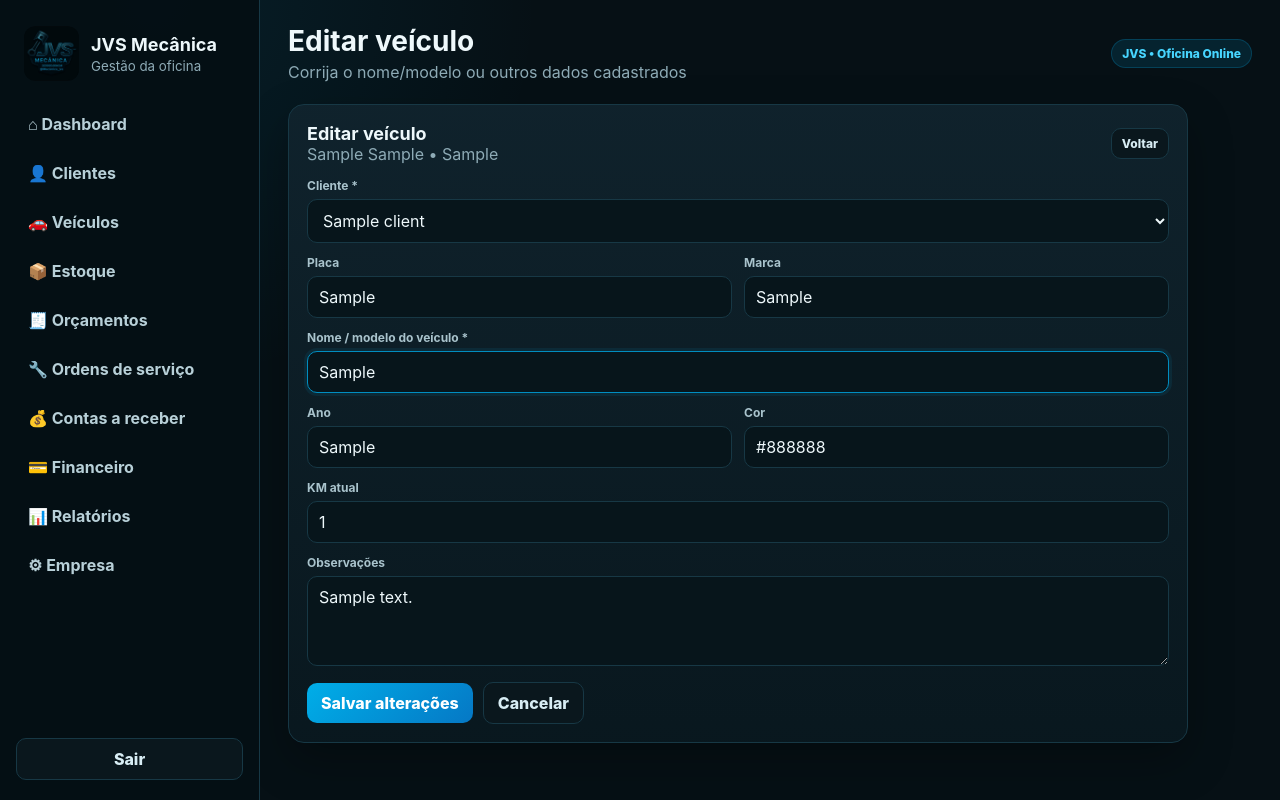
After one commit to sketchJayJay/mecanicajvs, a Flask app: page /veiculos/1/editar in a window 1280 px wide. The commit adds this page. Run offline with Flask 3, Linux system fonts and the light colour scheme; the visitor is signed in with stand-in values (Sample User, id 1); tables that the repository leaves empty hold one stand-in row (values such as "Sample post"); some libraries are stand-ins or nearby versions.

Commit message:
Add files via upload

```diff
--- a/app.py
+++ b/app.py
@@ -421,6 +421,43 @@ def vehicles():
     if q:
         query = query.filter(or_(Vehicle.plate.ilike(f"%{q}%"), Vehicle.model.ilike(f"%{q}%"), Client.name.ilike(f"%{q}%")))
     return render_template("vehicles.html", vehicles=query.order_by(Vehicle.id.desc()).all(), clients=Client.query.order_by(Client.name).all(), q=q)
+
+
+@app.route("/veiculos/<int:id>/editar", methods=["GET", "POST"])
+@login_required
+def vehicle_edit(id):
+    v = Vehicle.query.get_or_404(id)
+    if request.method == "POST":
+        model = request.form.get("model", "").strip()
+        if not model:
+            flash("Informe o nome/modelo do veículo.", "danger")
+            return render_template(
+                "vehicle_edit.html",
+                v=v,
+                clients=Client.query.order_by(Client.name).all(),
+            )
+
+        client_id = request.form.get("client_id", type=int)
+        if client_id and Client.query.get(client_id):
+            v.client_id = client_id
+
+        v.plate = request.form.get("plate", "").upper().strip()
+        v.brand = request.form.get("brand", "").strip()
+        v.model = model
+        v.year = request.form.get("year", "").strip()
+        v.color = request.form.get("color", "").strip()
+        km_raw = request.form.get("km", "").strip()
+        v.km = int(km_raw) if km_raw else None
+        v.notes = request.form.get("notes", "").strip()
+        db.session.commit()
+        flash("Veículo atualizado com sucesso.", "success")
+        return redirect(url_for("vehicle_detail", id=v.id))
+
+    return render_template(
+        "vehicle_edit.html",
+        v=v,
+        clients=Client.query.order_by(Client.name).all(),
+    )
 
 
 @app.route("/veiculos/<int:id>")
--- a/static/style.css
+++ b/static/style.css
@@ -128,3 +128,14 @@ html{-webkit-text-size-adjust:100%;scroll-behavior:smooth}body{overflow-x:hidden
 }
 
 @media print{.sidebar-backdrop,.mobile-close{display:none!important}}
+
+/* JVS v2.3 - edição de veículos */
+.vehicle-actions{display:flex;gap:7px;justify-content:flex-end;flex-wrap:wrap}
+.edit-actions{display:flex;gap:10px;align-items:center}
+.edit-actions .btn{width:auto}
+@media(max-width:620px){
+  .vehicle-actions{display:grid;grid-template-columns:1fr 1fr;width:100%}
+  .vehicle-actions .btn{width:100%}
+  .edit-actions{display:grid;grid-template-columns:1fr}
+  .edit-actions .btn{width:100%}
+}
--- a/templates/base.html
+++ b/templates/base.html
@@ -5,7 +5,7 @@
   <meta name="viewport" content="width=device-width,initial-scale=1,viewport-fit=cover">
   <meta name="theme-color" content="#061015">
   <title>{{ title or 'JVS Mecânica' }}</title>
-  <link rel="stylesheet" href="{{ url_for('static', filename='style.css') }}?v=2.2">
+  <link rel="stylesheet" href="{{ url_for('static', filename='style.css') }}?v=2.3">
 </head>
 <body>
 <div class="layout">
--- a/templates/vehicle_detail.html
+++ b/templates/vehicle_detail.html
@@ -1,4 +1,5 @@
 {% extends 'base.html' %}{% set heading=v.label %}{% set subtitle='Histórico completo do veículo' %}{% block content %}
+<div class="doc-actions no-print"><a class="btn btn-primary" href="{{url_for('vehicle_edit',id=v.id)}}">✏️ Editar veículo</a></div>
 <div class="grid vehicle-summary">
   <section class="card pad"><span class="muted">Cliente</span><strong class="big-line">{{v.client.name}}</strong><div>{{v.client.phone or '-'}}</div></section>
   <section class="card pad"><span class="muted">KM atual</span><strong class="big-line">{{v.km or '-'}}{% if v.km %} km{% endif %}</strong><form method="post" action="{{url_for('vehicle_km',id=v.id)}}" class="inline-form"><input class="input" type="number" min="0" name="km" placeholder="Novo KM"><button class="btn btn-primary btn-sm">Atualizar</button></form></section>
--- /dev/null
+++ b/templates/vehicle_edit.html
@@ -0,0 +1,34 @@
+{% extends 'base.html' %}
+{% set heading='Editar veículo' %}
+{% set subtitle='Corrija o nome/modelo ou outros dados cadastrados' %}
+{% block content %}
+<section class="card pad" style="max-width:900px">
+  <div class="section-title">
+    <div>
+      <h2>Editar veículo</h2>
+      <div class="muted">{{ v.label }}</div>
+    </div>
+    <a class="btn btn-ghost btn-sm" href="{{ url_for('vehicle_detail', id=v.id) }}">Voltar</a>
+  </div>
+
+  <form method="post" class="form-grid">
+    <div class="field full">
+      <label>Cliente *</label>
+      <select class="select" name="client_id" required>
+        {% for c in clients %}<option value="{{ c.id }}" {% if c.id == v.client_id %}selected{% endif %}>{{ c.name }}</option>{% endfor %}
+      </select>
+    </div>
+    <div class="field"><label>Placa</label><input class="input" name="plate" value="{{ v.plate or '' }}" autocomplete="off"></div>
+    <div class="field"><label>Marca</label><input class="input" name="brand" value="{{ v.brand or '' }}" autocomplete="off"></div>
+    <div class="field full"><label>Nome / modelo do veículo *</label><input class="input" name="model" value="{{ v.model }}" required autofocus></div>
+    <div class="field"><label>Ano</label><input class="input" name="year" value="{{ v.year or '' }}"></div>
+    <div class="field"><label>Cor</label><input class="input" name="color" value="{{ v.color or '' }}"></div>
+    <div class="field full"><label>KM atual</label><input class="input" type="number" name="km" min="0" value="{{ v.km if v.km is not none else '' }}" inputmode="numeric"></div>
+    <div class="field full"><label>Observações</label><textarea class="textarea" name="notes">{{ v.notes or '' }}</textarea></div>
+    <div class="full edit-actions">
+      <button class="btn btn-primary" type="submit">Salvar alterações</button>
+      <a class="btn btn-ghost" href="{{ url_for('vehicle_detail', id=v.id) }}">Cancelar</a>
+    </div>
+  </form>
+</section>
+{% endblock %}
--- a/templates/vehicles.html
+++ b/templates/vehicles.html
@@ -3,7 +3,7 @@
 <section class="card pad">
   <form class="toolbar"><input class="input search" name="q" value="{{q}}" placeholder="Buscar por placa, modelo ou cliente"><button class="btn btn-ghost">Buscar</button></form>
   <div class="table-wrap"><table><thead><tr><th>Placa</th><th>Veículo</th><th>Cliente</th><th>Ano</th><th>KM</th><th></th></tr></thead><tbody>
-    {% for v in vehicles %}<tr><td><strong>{{v.plate or '-'}}</strong></td><td>{{v.brand}} {{v.model}}<div class="muted">{{v.color}}</div></td><td>{{v.client.name}}</td><td>{{v.year or '-'}}</td><td>{{v.km or '-'}}</td><td><a class="btn btn-ghost btn-sm" href="{{url_for('vehicle_detail',id=v.id)}}">Histórico</a></td></tr>{% else %}<tr><td colspan="6" class="empty">Nenhum veículo.</td></tr>{% endfor %}
+    {% for v in vehicles %}<tr><td><strong>{{v.plate or '-'}}</strong></td><td>{{v.brand}} {{v.model}}<div class="muted">{{v.color}}</div></td><td>{{v.client.name}}</td><td>{{v.year or '-'}}</td><td>{{v.km or '-'}}</td><td><div class="vehicle-actions"><a class="btn btn-ghost btn-sm" href="{{url_for('vehicle_detail',id=v.id)}}">Histórico</a><a class="btn btn-primary btn-sm" href="{{url_for('vehicle_edit',id=v.id)}}">Editar</a></div></td></tr>{% else %}<tr><td colspan="6" class="empty">Nenhum veículo.</td></tr>{% endfor %}
   </tbody></table></div>
 </section>
 <section class="card pad">
@@ -11,7 +11,7 @@
   <form method="post" class="form-grid">
     <div class="field full"><label>Cliente *</label><select class="select" name="client_id" required><option value="">Selecione</option>{% for c in clients %}<option value="{{c.id}}">{{c.name}}</option>{% endfor %}</select></div>
     <div class="field"><label>Placa</label><input class="input" name="plate"></div><div class="field"><label>Marca</label><input class="input" name="brand"></div>
-    <div class="field full"><label>Modelo *</label><input class="input" name="model" required></div><div class="field"><label>Ano</label><input class="input" name="year"></div><div class="field"><label>Cor</label><input class="input" name="color"></div>
+    <div class="field full"><label>Nome / modelo do veículo *</label><input class="input" name="model" required></div><div class="field"><label>Ano</label><input class="input" name="year"></div><div class="field"><label>Cor</label><input class="input" name="color"></div>
     <div class="field full"><label>KM atual</label><input class="input" type="number" name="km" min="0"></div><div class="field full"><label>Observações</label><textarea class="textarea" name="notes"></textarea></div>
     <div class="full"><button class="btn btn-primary">Cadastrar veículo</button></div>
   </form>
```
Also changed, not shown: VERSAO.txt (+9 -14 lines), README.md.
